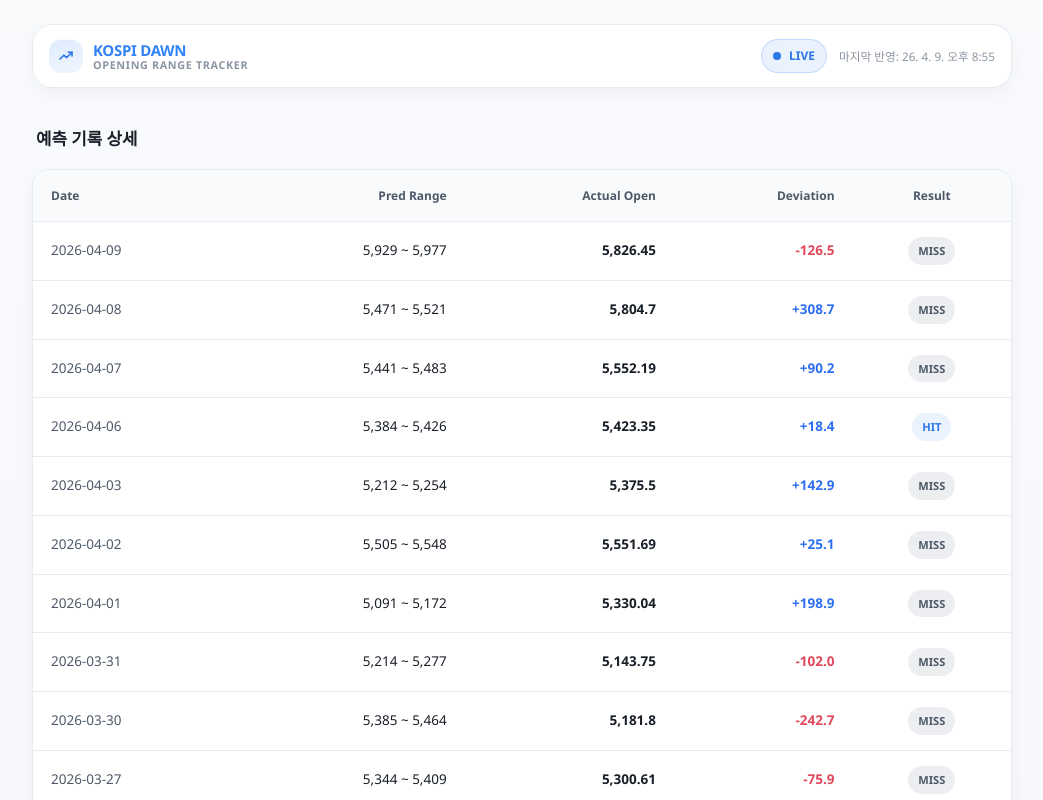
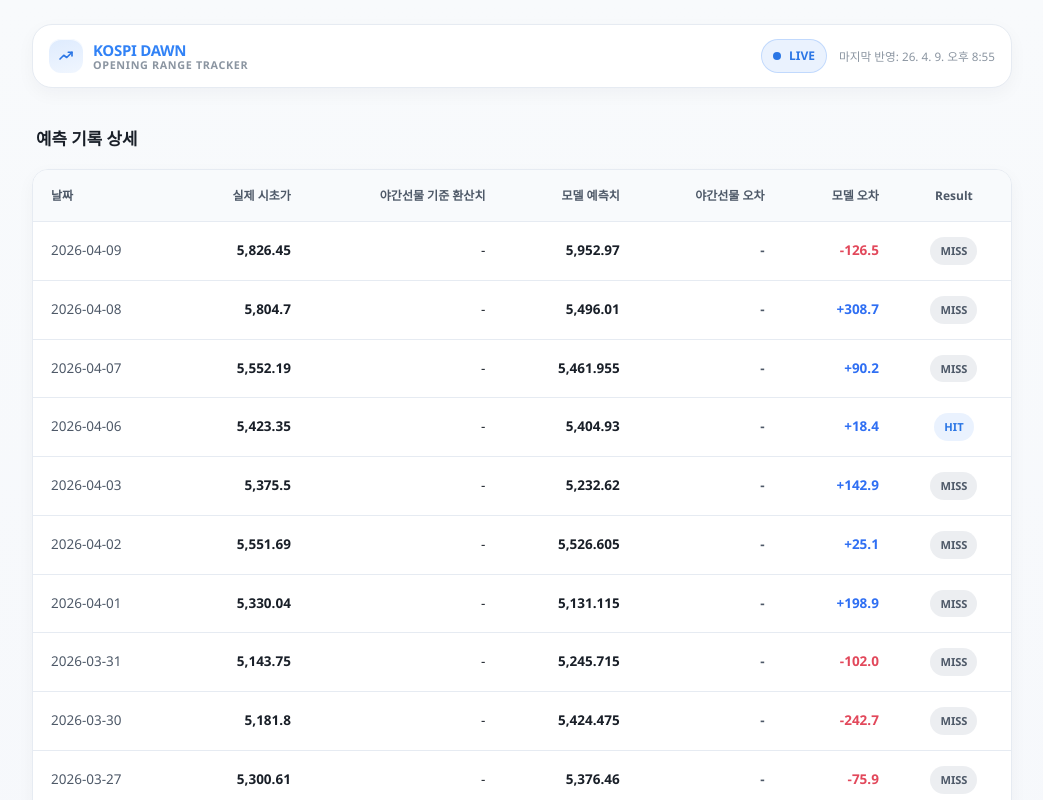
Before and after one commit to sbrpgr/kospipreview, a Next.js app in the folder frontend/: page /history in a window 1280 px wide. Shown: the top 800 px of the page, without its empty margins (118-1161 px from the left). Built offline with nearby package versions, Linux system fonts and the light colour scheme; no server answers; a web font is replaced by a local one.

Commit message:
feat: enrich recent history with night-futures benchmark

```diff
--- a/frontend/src/components/accuracy-table.tsx
+++ b/frontend/src/components/accuracy-table.tsx
@@ -8,32 +8,48 @@ export function AccuracyTable({ history }: { history: HistoryData }) {
       <table className="cleanTable">
         <thead>
           <tr>
-            <th>Date</th>
-            <th>Pred Range</th>
-            <th>Actual Open</th>
-            <th>Deviation</th>
+            <th>날짜</th>
+            <th>실제 시초가</th>
+            <th>야간선물 기준 환산치</th>
+            <th>모델 예측치</th>
+            <th>야간선물 오차</th>
+            <th>모델 오차</th>
             <th style={{ textAlign: "center" }}>Result</th>
           </tr>
         </thead>
         <tbody>
           {records.map((record) => {
-            const center = (record.low + record.high) / 2;
-            const deviation = record.actualOpen - center;
-            const isDeviationPositive = deviation >= 0;
+            const modelPrediction =
+              typeof record.modelPrediction === "number" ? record.modelPrediction : (record.low + record.high) / 2;
+            const nightSimple = typeof record.nightFuturesSimpleOpen === "number" ? record.nightFuturesSimpleOpen : null;
+            const nightError = nightSimple === null ? null : record.actualOpen - nightSimple;
+            const modelError = record.actualOpen - modelPrediction;
+            const modelWins = nightError !== null && Math.abs(modelError) < Math.abs(nightError);
 
             return (
               <tr key={record.date}>
                 <td style={{ color: "var(--text-secondary)", fontFamily: "var(--font-sans)" }}>{record.date}</td>
+                <td style={{ color: "var(--text)", fontWeight: 800 }}>{record.actualOpen.toLocaleString("ko-KR")}</td>
                 <td>
-                  {Math.round(record.low).toLocaleString("ko-KR")} ~ {Math.round(record.high).toLocaleString("ko-KR")}
+                  {nightSimple === null ? "-" : nightSimple.toLocaleString("ko-KR")}
                 </td>
-                <td style={{ color: "var(--text)", fontWeight: 800 }}>{record.actualOpen.toLocaleString("ko-KR")}</td>
-                <td style={{ color: isDeviationPositive ? "var(--negative)" : "var(--positive)", fontWeight: 700 }}>
-                  {isDeviationPositive ? "+" : ""}
-                  {deviation.toFixed(1)}
+                <td style={{ color: "var(--text)", fontWeight: 700 }}>{modelPrediction.toLocaleString("ko-KR")}</td>
+                <td
+                  style={{
+                    color: nightError === null ? "var(--text-secondary)" : nightError >= 0 ? "var(--negative)" : "var(--positive)",
+                    fontWeight: 700,
+                  }}
+                >
+                  {nightError === null ? "-" : `${nightError >= 0 ? "+" : ""}${nightError.toFixed(1)}`}
+                </td>
+                <td style={{ color: modelError >= 0 ? "var(--negative)" : "var(--positive)", fontWeight: 700 }}>
+                  {modelError >= 0 ? "+" : ""}
+                  {modelError.toFixed(1)}
                 </td>
                 <td style={{ textAlign: "center" }}>
-                  <span className={`badge ${record.hit ? "hit" : "miss"}`}>{record.hit ? "HIT" : "MISS"}</span>
+                  <span className={`badge ${record.hit ? "hit" : "miss"}`}>
+                    {nightError === null ? (record.hit ? "HIT" : "MISS") : modelWins ? "모델 우세" : "비교 필요"}
+                  </span>
                 </td>
               </tr>
             );
--- a/frontend/src/lib/data.ts
+++ b/frontend/src/lib/data.ts
@@ -105,6 +105,8 @@ export async function getHistoryData() {
     generatedAt?: string;
     records: Array<{
       date: string;
+      modelPrediction?: number | null;
+      nightFuturesSimpleOpen?: number | null;
       low: number;
       high: number;
       actualOpen: number;
```
Also changed, not shown: frontend/src/components/live-dashboard.tsx (+11 -1 lines), 1 other file (tests, documents, lock files or other folders).
